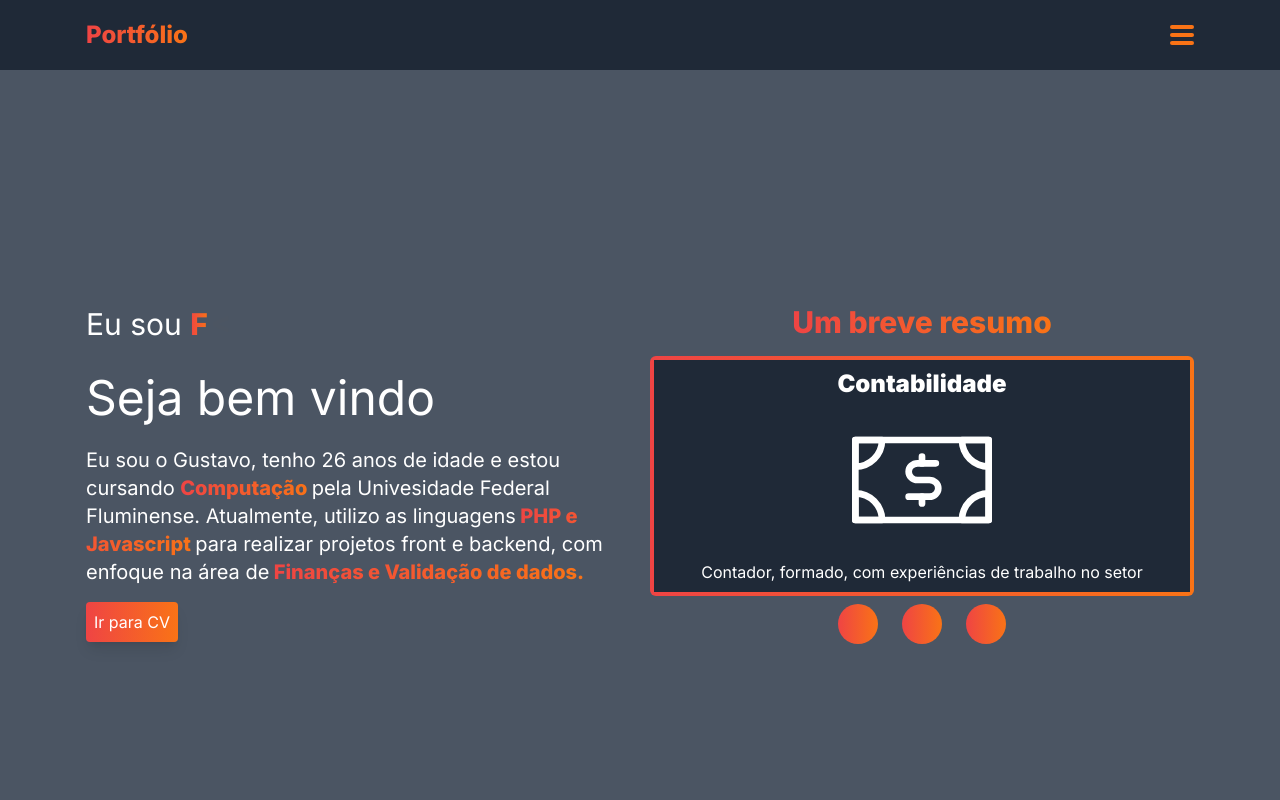
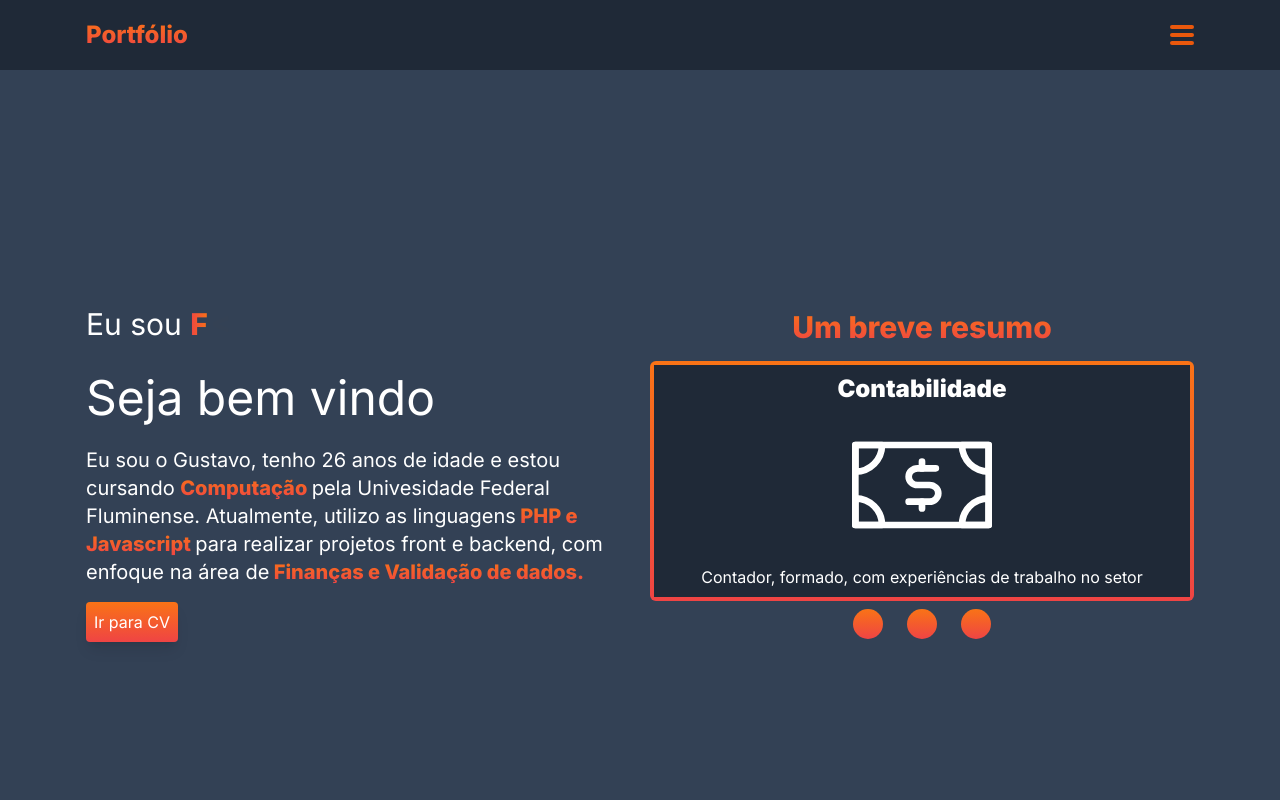
Before and after one commit to Sevengusta/Personal-Portfolio, a Next.js app: page / in a window 1280 px wide. Shown: the top 800 px of the page. Built offline with nearby package versions, Linux system fonts and the light colour scheme.

Commit message:
Projeto finalizado

```diff
--- a/src/app/Components/about/Languages.tsx
+++ b/src/app/Components/about/Languages.tsx
@@ -45,7 +45,7 @@ export const Languages = () => {
                 className="ease-out duration-300 cursor-pointer transform hover:scale-125 m-auto w-[60px] sm:w-[80px]"
               >
                 <linearGradient id="color" x1="100%" y1="100%" x2="0%" y2="0%">
-                  <stop stopColor="#ef4444" offset="0%" />
+                  <stop stopColor="#ef4444" offset="50%" />
                   <stop stopColor="#f97316" offset="100%" />
                 </linearGradient>
                 <g transform="translate(384 48)" fill="url(#color)">
--- a/src/app/Components/comuns/Button.tsx
+++ b/src/app/Components/comuns/Button.tsx
@@ -16,9 +16,9 @@ const Button = ({ children, backForm, value  }: Button) => {
             p-2
             my-2
             rounded
-            bg-gradient-to-r
-            from-red-500
+            bg-gradient-to-t
             to-orange-500
+          from-red-500
             hover:shadow-red-500/70
             ease-out
             duration-700
--- a/src/app/Components/comuns/Font.tsx
+++ b/src/app/Components/comuns/Font.tsx
@@ -9,7 +9,7 @@ export const Font = ({ children }: Font) => {
           font-extrabold
           bg-clip-text
           text-transparent
-          bg-gradient-to-r
+          bg-gradient-to-t
           to-orange-500
           from-red-500
           inline
--- a/src/app/Components/header/MobileNav.tsx
+++ b/src/app/Components/header/MobileNav.tsx
@@ -25,7 +25,7 @@ const MobileNav = () => {
               h-[4px]
               rounded
               block
-              bg-orange-500
+              bg-orange-600
             "
           ></motion.span>
           <motion.span
@@ -38,7 +38,7 @@ const MobileNav = () => {
               h-[4px]
               rounded
               block
-              bg-orange-500
+              bg-orange-600
             "
           ></motion.span>
           <motion.span
@@ -51,7 +51,7 @@ const MobileNav = () => {
               h-[4px]
               rounded
               block
-              bg-orange-500
+              bg-orange-600
             "
           ></motion.span>
         </motion.button>
--- a/src/app/Components/home/SlideCircle.tsx
+++ b/src/app/Components/home/SlideCircle.tsx
@@ -11,10 +11,11 @@ const SlideCircle = ( {slideChange} : SlideCircle) => {
             font-extrabold
             rounded-full
             text-transparent
-            bg-gradient-to-r
+            bg-gradient-to-t
             to-orange-500
             from-red-500
-            p-1
+            xl:p-[3px]
+            p-[2px]
         '
     >
         <div
@@ -25,7 +26,8 @@ const SlideCircle = ( {slideChange} : SlideCircle) => {
             open:bg-white
             w-full
             h-full
-            p-4
+            xl:p-3
+            p-2
             cursor-pointer
         '>
 
--- a/src/app/Components/home/Video.tsx
+++ b/src/app/Components/home/Video.tsx
@@ -97,9 +97,10 @@ export const Video = () => {
                 h-60
                 w-full
                 rounded-md
-                bg-gradient-to-r
-                from-red-500
-                to-orange-500 p-1
+                bg-gradient-to-t
+                to-orange-500
+              from-red-500
+                p-1
               "
             >
               {screen1 && (
--- a/src/app/Components/projects/Show.tsx
+++ b/src/app/Components/projects/Show.tsx
@@ -66,7 +66,7 @@ const Show = () => {
                   <div
                     className="
                     rounded-md
-                    bg-gradient-to-r
+                    bg-gradient-to-t
                     from-red-500
                     to-orange-500
                     relative
--- a/src/app/globals.css
+++ b/src/app/globals.css
@@ -31,7 +31,7 @@ body {
 .gradient {
     color: transparent;
     background-clip: text;
-    background-image: linear-gradient(to right, red, orange);
+    background-image: linear-gradient(to top, red, orange);
 }
 
 .homeLeft{
--- a/src/app/page.tsx
+++ b/src/app/page.tsx
@@ -11,19 +11,19 @@ const Page = () => {
       <header className="bg-gray-800" >
         <Header />
       </header>
-      <section className="bg-gray-600" >
+      <section className="bg-slate-700" >
         <Home />
       </section >
       <section className="bg-gray-800"  >
         <About />
       </section>
-      <section className="bg-gray-600"  >
+      <section className="bg-slate-700"  >
         <Projects />
       </section>
       <section className="bg-gray-800"  >
         <Contact />
       </section>
-      <section className="bg-gray-600" >
+      <section className="bg-slate-700" >
         <Footer />
       </section>
     </>
```
